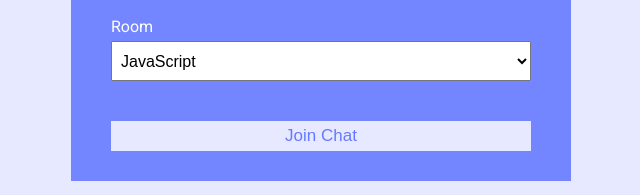
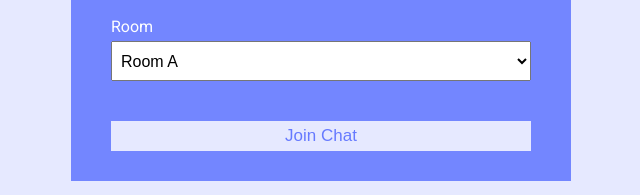
Before and after one commit to asrawat2001/chatcord, a website: page public/index.html in a window 1280 px wide. Shown: the part 255-450 px from the top of the page, 319-959 px from the left. Drawn offline with Linux system fonts and the light colour scheme.

Commit message:
Update index.html

```diff
--- a/public/index.html
+++ b/public/index.html
@@ -33,12 +33,12 @@
 					<div class="form-control">
 						<label for="room">Room</label>
 						<select name="room" id="room">
-							<option value="JavaScript">JavaScript</option>
-							<option value="Python">Python</option>
-							<option value="PHP">PHP</option>
-							<option value="C#">C#</option>
-							<option value="Ruby">Ruby</option>
-							<option value="Java">Java</option>
+							<option value="Room A">Room A</option>
+							<option value="Room B">Room B</option>
+							<option value="Room C">Room C</option>
+							<option value="Room D">Room D</option>
+							<option value="Room E">Room E</option>
+							<option value="Room F">Room F</option>
 						</select>
 					</div>
 					<button type="submit" class="btn">Join Chat</button>
```
